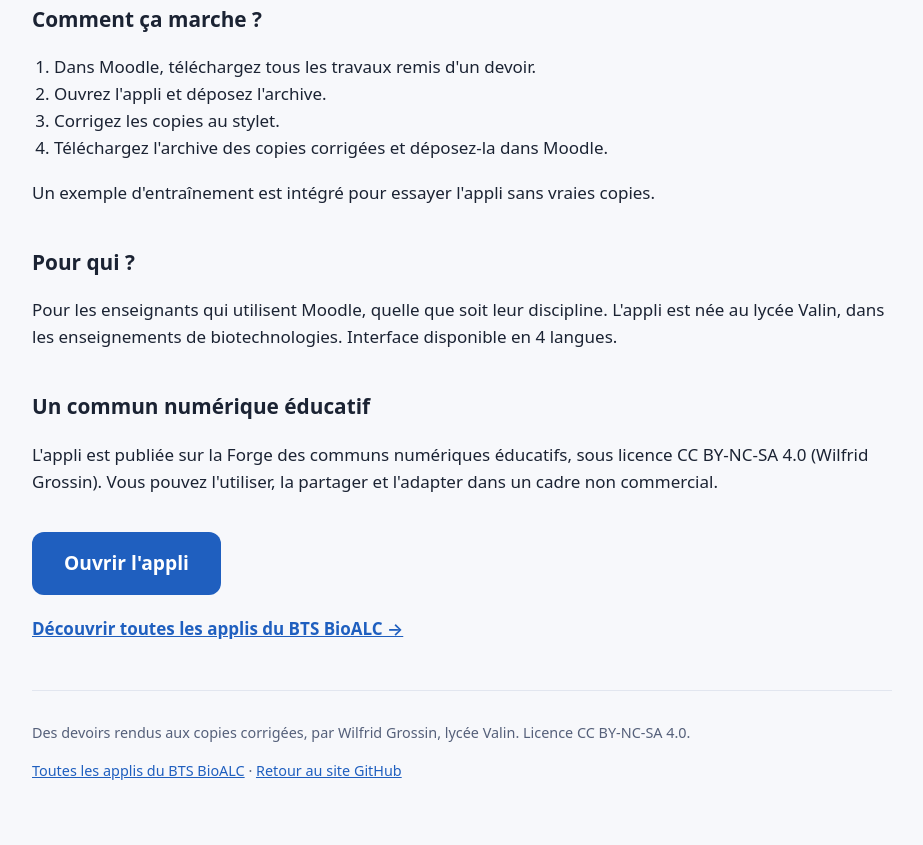
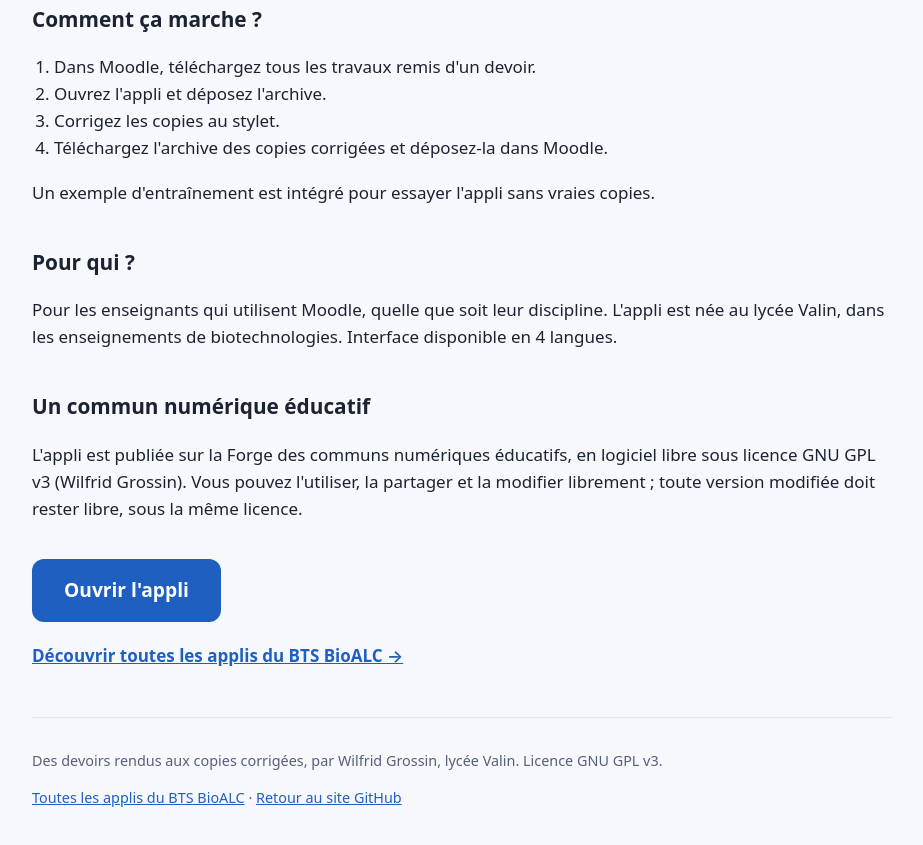
Before and after one commit to Wilfrid-Grossin/BTSBioALC-Lycee-Valin, a plain HTML site: page fusion-rendus-moodle/index.html in a window 1280 px wide. Shown: the part 1138-1983 px from the top of the page, without its empty margins (178-1101 px from the left). Drawn offline with Linux system fonts and the light colour scheme.

Commit message:
Update index.html

```diff
--- a/fusion-rendus-moodle/index.html
+++ b/fusion-rendus-moodle/index.html
@@ -4,8 +4,8 @@
 <meta charset="utf-8">
 <meta name="viewport" content="width=device-width, initial-scale=1">
 <title>Correction des devoirs Moodle : annoter les copies PDF au stylet et les rendre en lot | Appli gratuite</title>
-<meta name="description" content="Appli gratuite pour corriger les devoirs Moodle : fusion des rendus en PDF, annotation au stylet sur tablette, tampons, retour des copies corrig&#xE9;es dans Moodle en lot, r&#xE9;capitulatif PDF et CSV. Respect du RGPD, 4 langues, commun num&#xE9;rique sous licence CC BY-NC-SA.">
-<meta name="keywords" content="correction devoirs Moodle, annotation PDF, stylet, tablette, tampons de correction, retour Moodle en lot, copies corrig&#xE9;es, r&#xE9;capitulatif PDF CSV, RGPD, commun num&#xE9;rique, CC BY-NC-SA, biotechnologies, enseignant">
+<meta name="description" content="Appli gratuite pour corriger les devoirs Moodle : fusion des rendus en PDF, annotation au stylet sur tablette, tampons, retour des copies corrig&#xE9;es dans Moodle en lot, r&#xE9;capitulatif PDF et CSV. Respect du RGPD, 4 langues, logiciel libre sous licence GNU GPL v3.">
+<meta name="keywords" content="correction devoirs Moodle, annotation PDF, stylet, tablette, tampons de correction, retour Moodle en lot, copies corrig&#xE9;es, r&#xE9;capitulatif PDF CSV, RGPD, commun num&#xE9;rique, logiciel libre, GNU GPL v3, biotechnologies, enseignant">
 <meta name="author" content="Wilfrid Grossin">
 <meta name="robots" content="index, follow">
 <meta property="og:type" content="website">
@@ -63,13 +63,13 @@
 
 <section>
 <h2 style="font-size:1.3rem;margin:40px 0 12px">Un commun num&#xE9;rique &#xE9;ducatif</h2>
-<p>L'appli est publi&#xE9;e sur la Forge des communs num&#xE9;riques &#xE9;ducatifs, sous licence CC BY-NC-SA 4.0 (Wilfrid Grossin). Vous pouvez l'utiliser, la partager et l'adapter dans un cadre non commercial.</p>
+<p>L'appli est publi&#xE9;e sur la Forge des communs num&#xE9;riques &#xE9;ducatifs, en logiciel libre sous licence GNU GPL v3 (Wilfrid Grossin). Vous pouvez l'utiliser, la partager et la modifier librement ; toute version modifi&#xE9;e doit rester libre, sous la m&#xEA;me licence.</p>
 <a style="display:inline-block;margin:20px 0 8px;padding:16px 32px;border-radius:12px;background:#1f5fbf;color:#fff;font-size:1.2rem;font-weight:700;text-decoration:none" href="https://grossinwilfrid.forge.apps.education.fr/fusion-rendus-moodle/">Ouvrir l'appli</a>
 <p style="margin:12px 0 0"><a style="color:#1f5fbf;font-weight:600" href="../nos-applis/">D&#xE9;couvrir toutes les applis du BTS BioALC &#x2192;</a></p>
 </section>
 
 <footer style="margin-top:48px;padding-top:16px;border-top:1px solid #e2e6ef;font-size:.9rem;color:#55607a">
-<p>Des devoirs rendus aux copies corrig&#xE9;es, par Wilfrid Grossin, lyc&#xE9;e Valin. Licence CC BY-NC-SA 4.0.</p>
+<p>Des devoirs rendus aux copies corrig&#xE9;es, par Wilfrid Grossin, lyc&#xE9;e Valin. Licence GNU GPL v3.</p>
 <p><a style="color:#1f5fbf" href="https://wilfrid-grossin.github.io/BTSBioALC-Lycee-Valin/nos-applis/">Toutes les applis du BTS BioALC</a> &#xB7; <a style="color:#1f5fbf" href="https://wilfrid-grossin.github.io/BTSBioALC-Lycee-Valin/">Retour au site GitHub</a></p>
 </footer>
 </main>
```
